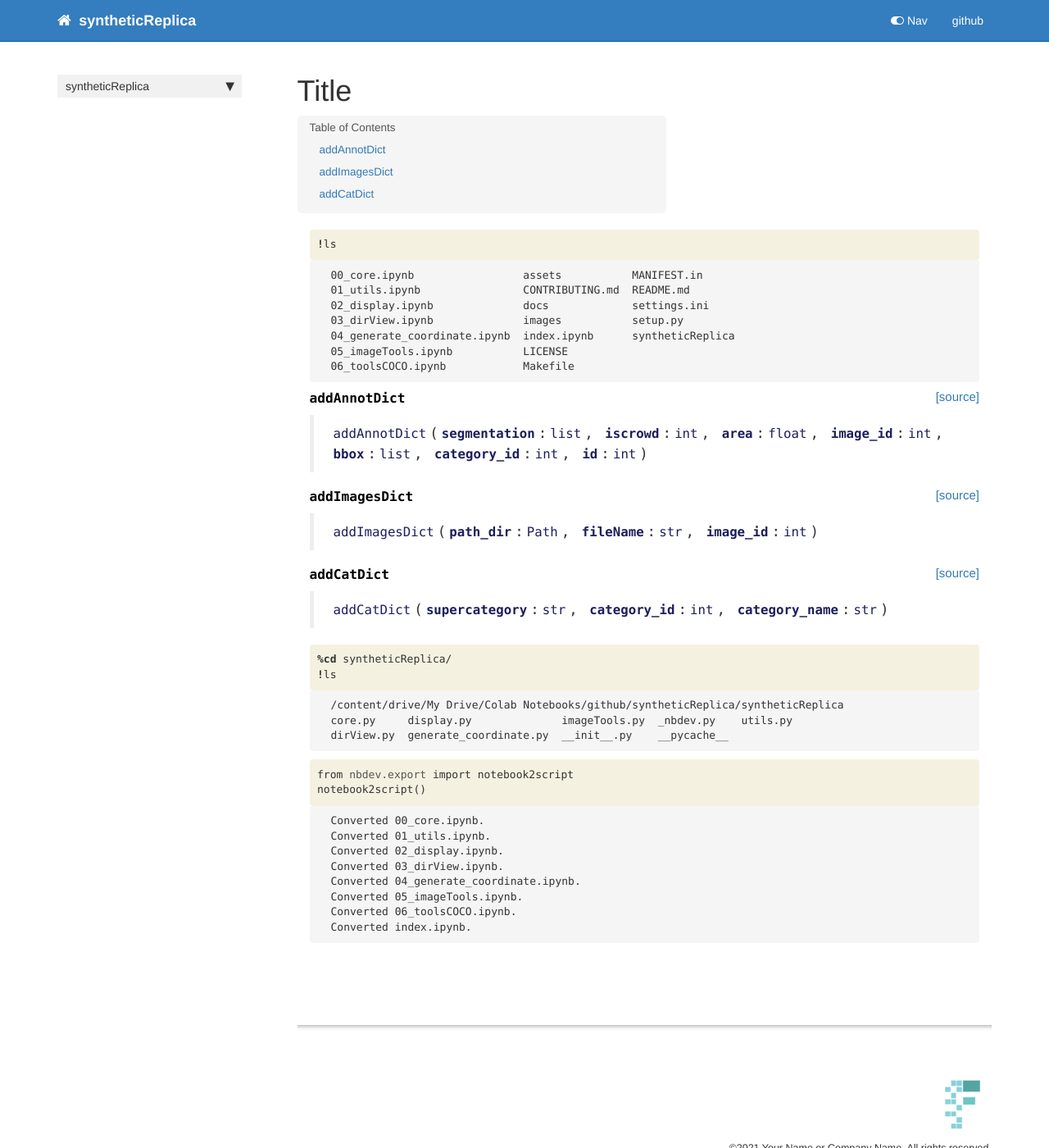
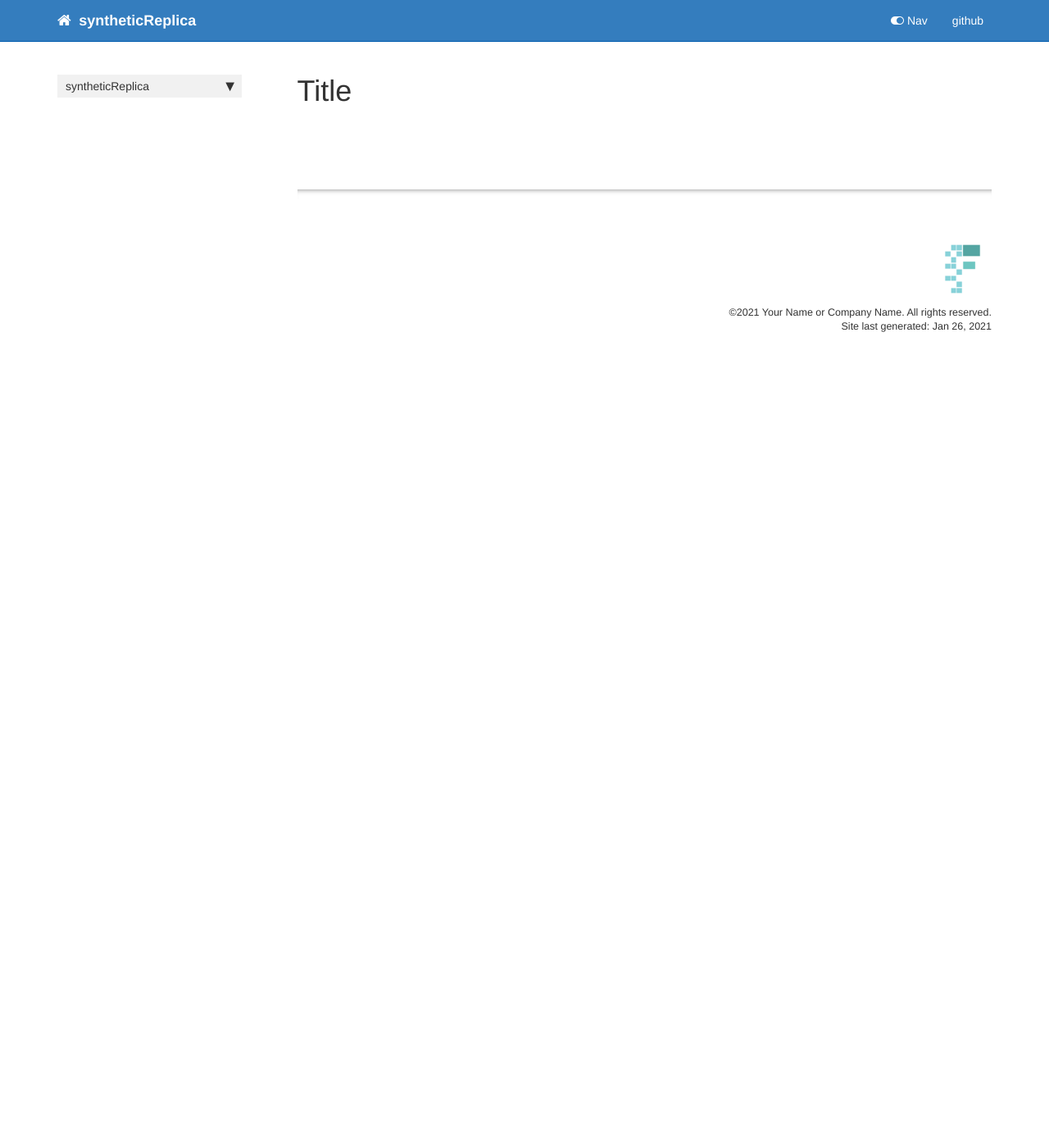
Before and after one commit to chho-work/syntheticReplica, a Jekyll site: the page built from docs/toolsCOCO.html, in a window 1280 px wide and 1400 px high. Shown: the whole window at 82% size. Built offline with Jekyll 4.4.1, drawn with Linux system fonts in a browser that asks for light colours; nearby versions of some CDN libraries; comment, search, counter and statistics services are not loaded.

Commit message:
Update 03, 06 nb, docs

```diff
--- a/docs/dirView.html
+++ b/docs/dirView.html
@@ -6,8 +6,8 @@ title: Directory Tools
 keywords: fastai
 sidebar: home_sidebar
 
-summary: "**Basic utilities to work with directory.** "
-description: "**Basic utilities to work with directory.** "
+summary: "Basic utilities to work with directory."
+description: "Basic utilities to work with directory."
 nb_path: "03_dirView.ipynb"
 ---
 <!--
--- a/docs/toolsCOCO.html
+++ b/docs/toolsCOCO.html
@@ -29,193 +29,4 @@ nb_path: "06_toolsCOCO.ipynb"
 </div>
     {% endraw %}
 
-    {% raw %}
-
-<div class="cell border-box-sizing code_cell rendered">
-<div class="input">
-
-<div class="inner_cell">
-    <div class="input_area">
-<div class=" highlight hl-ipython3"><pre><span></span><span class="o">!</span>ls
-</pre></div>
-
-    </div>
 </div>
-</div>
-
-<div class="output_wrapper">
-<div class="output">
-
-<div class="output_area">
-
-<div class="output_subarea output_stream output_stdout output_text">
-<pre>00_core.ipynb		      assets	       MANIFEST.in
-01_utils.ipynb		      CONTRIBUTING.md  README.md
-02_display.ipynb	      docs	       settings.ini
-03_dirView.ipynb	      images	       setup.py
-04_generate_coordinate.ipynb  index.ipynb      syntheticReplica
-05_imageTools.ipynb	      LICENSE
-06_toolsCOCO.ipynb	      Makefile
-</pre>
-</div>
-</div>
-
-</div>
-</div>
-
-</div>
-    {% endraw %}
-
-    {% raw %}
-
-<div class="cell border-box-sizing code_cell rendered">
-
-</div>
-    {% endraw %}
-
-    {% raw %}
-
-<div class="cell border-box-sizing code_cell rendered">
-
-<div class="output_wrapper">
-<div class="output">
-
-<div class="output_area">
-
-
-<div class="output_markdown rendered_html output_subarea ">
-<h4 id="addAnnotDict" class="doc_header"><code>addAnnotDict</code><a href="__main__.py#L20" class="source_link" style="float:right">[source]</a></h4><blockquote><p><code>addAnnotDict</code>(<strong><code>segmentation</code></strong>:<code>list</code>, <strong><code>iscrowd</code></strong>:<code>int</code>, <strong><code>area</code></strong>:<code>float</code>, <strong><code>image_id</code></strong>:<code>int</code>, <strong><code>bbox</code></strong>:<code>list</code>, <strong><code>category_id</code></strong>:<code>int</code>, <strong><code>id</code></strong>:<code>int</code>)</p>
-</blockquote>
-
-</div>
-
-</div>
-
-</div>
-</div>
-
-</div>
-    {% endraw %}
-
-    {% raw %}
-
-<div class="cell border-box-sizing code_cell rendered">
-
-<div class="output_wrapper">
-<div class="output">
-
-<div class="output_area">
-
-
-<div class="output_markdown rendered_html output_subarea ">
-<h4 id="addImagesDict" class="doc_header"><code>addImagesDict</code><a href="__main__.py#L37" class="source_link" style="float:right">[source]</a></h4><blockquote><p><code>addImagesDict</code>(<strong><code>path_dir</code></strong>:<code>Path</code>, <strong><code>fileName</code></strong>:<code>str</code>, <strong><code>image_id</code></strong>:<code>int</code>)</p>
-</blockquote>
-
-</div>
-
-</div>
-
-</div>
-</div>
-
-</div>
-    {% endraw %}
-
-    {% raw %}
-
-<div class="cell border-box-sizing code_cell rendered">
-
-<div class="output_wrapper">
-<div class="output">
-
-<div class="output_area">
-
-
-<div class="output_markdown rendered_html output_subarea ">
-<h4 id="addCatDict" class="doc_header"><code>addCatDict</code><a href="__main__.py#L49" class="source_link" style="float:right">[source]</a></h4><blockquote><p><code>addCatDict</code>(<strong><code>supercategory</code></strong>:<code>str</code>, <strong><code>category_id</code></strong>:<code>int</code>, <strong><code>category_name</code></strong>:<code>str</code>)</p>
-</blockquote>
-
-</div>
-
-</div>
-
-</div>
-</div>
-
-</div>
-    {% endraw %}
-
-    {% raw %}
-
-<div class="cell border-box-sizing code_cell rendered">
-<div class="input">
-
-<div class="inner_cell">
-    <div class="input_area">
-<div class=" highlight hl-ipython3"><pre><span></span><span class="o">%</span><span class="k">cd</span> syntheticReplica/
-<span class="o">!</span>ls
-</pre></div>
-
-    </div>
-</div>
-</div>
-
-<div class="output_wrapper">
-<div class="output">
-
-<div class="output_area">
-
-<div class="output_subarea output_stream output_stdout output_text">
-<pre>/content/drive/My Drive/Colab Notebooks/github/syntheticReplica/syntheticReplica
-core.py     display.py		    imageTools.py  _nbdev.py	utils.py
-dirView.py  generate_coordinate.py  __init__.py    __pycache__
-</pre>
-</div>
-</div>
-
-</div>
-</div>
-
-</div>
-    {% endraw %}
-
-    {% raw %}
-
-<div class="cell border-box-sizing code_cell rendered">
-<div class="input">
-
-<div class="inner_cell">
-    <div class="input_area">
-<div class=" highlight hl-ipython3"><pre><span></span><span class="kn">from</span> <span class="nn">nbdev.export</span> <span class="kn">import</span> <span class="n">notebook2script</span>
-<span class="n">notebook2script</span><span class="p">()</span>
-</pre></div>
-
-    </div>
-</div>
-</div>
-
-<div class="output_wrapper">
-<div class="output">
-
-<div class="output_area">
-
-<div class="output_subarea output_stream output_stdout output_text">
-<pre>Converted 00_core.ipynb.
-Converted 01_utils.ipynb.
-Converted 02_display.ipynb.
-Converted 03_dirView.ipynb.
-Converted 04_generate_coordinate.ipynb.
-Converted 05_imageTools.ipynb.
-Converted 06_toolsCOCO.ipynb.
-Converted index.ipynb.
-</pre>
-</div>
-</div>
-
-</div>
-</div>
-
-</div>
-    {% endraw %}
-
-</div>
--- a/syntheticReplica/toolsCOCO.py
+++ b/syntheticReplica/toolsCOCO.py
@@ -1,8 +1,8 @@
 # AUTOGENERATED! DO NOT EDIT! File to edit: 06_toolsCOCO.ipynb (unless otherwise specified).
 
-__all__ = ['addAnnotDict', 'addImagesDict', 'addCatDict']
+__all__ = []
 
-# Cell
+# Internal Cell
 from PIL import Image
 from .display import *
 from pathlib import Path
```
Also changed, not shown: 2 other files.
